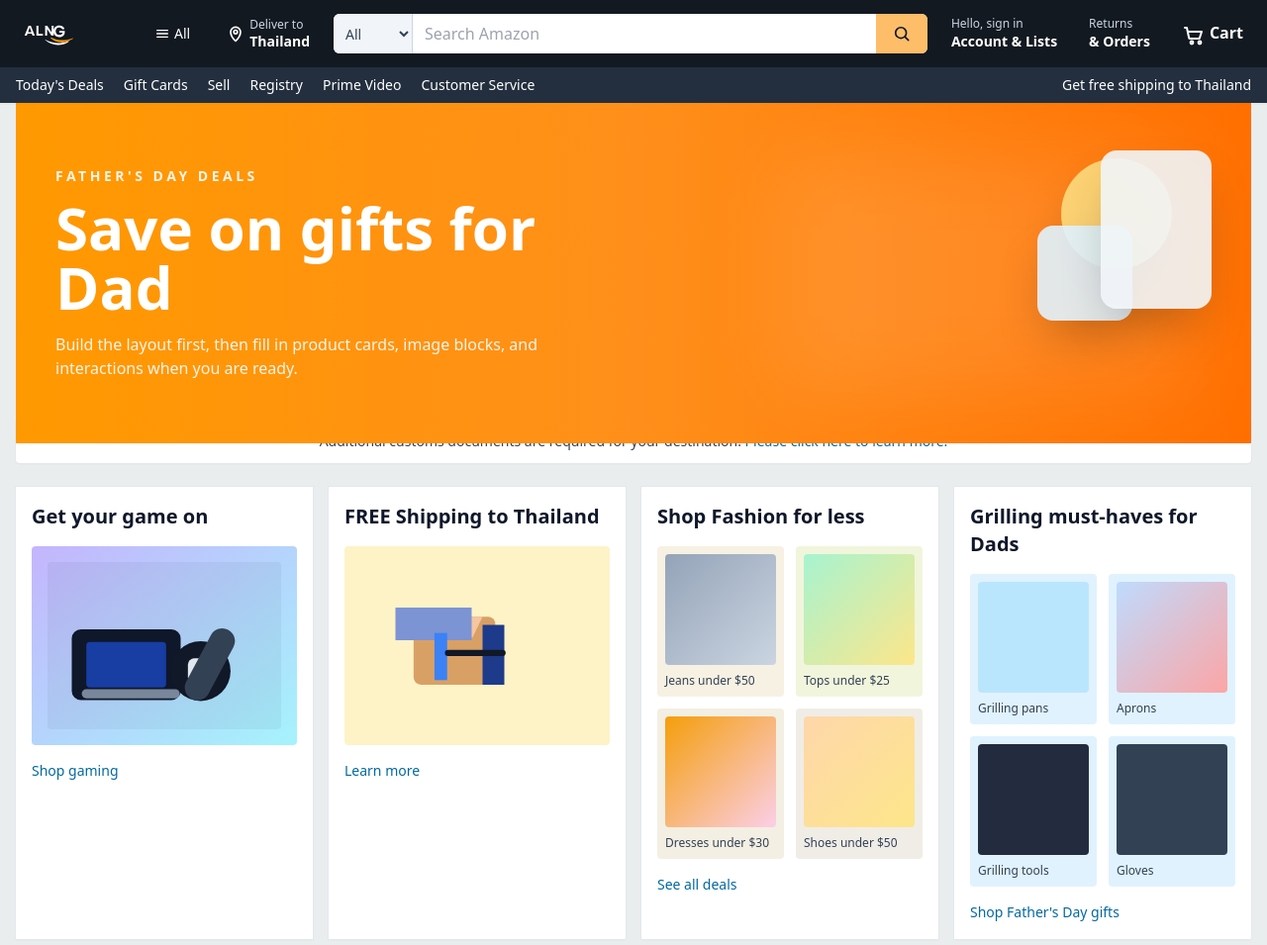
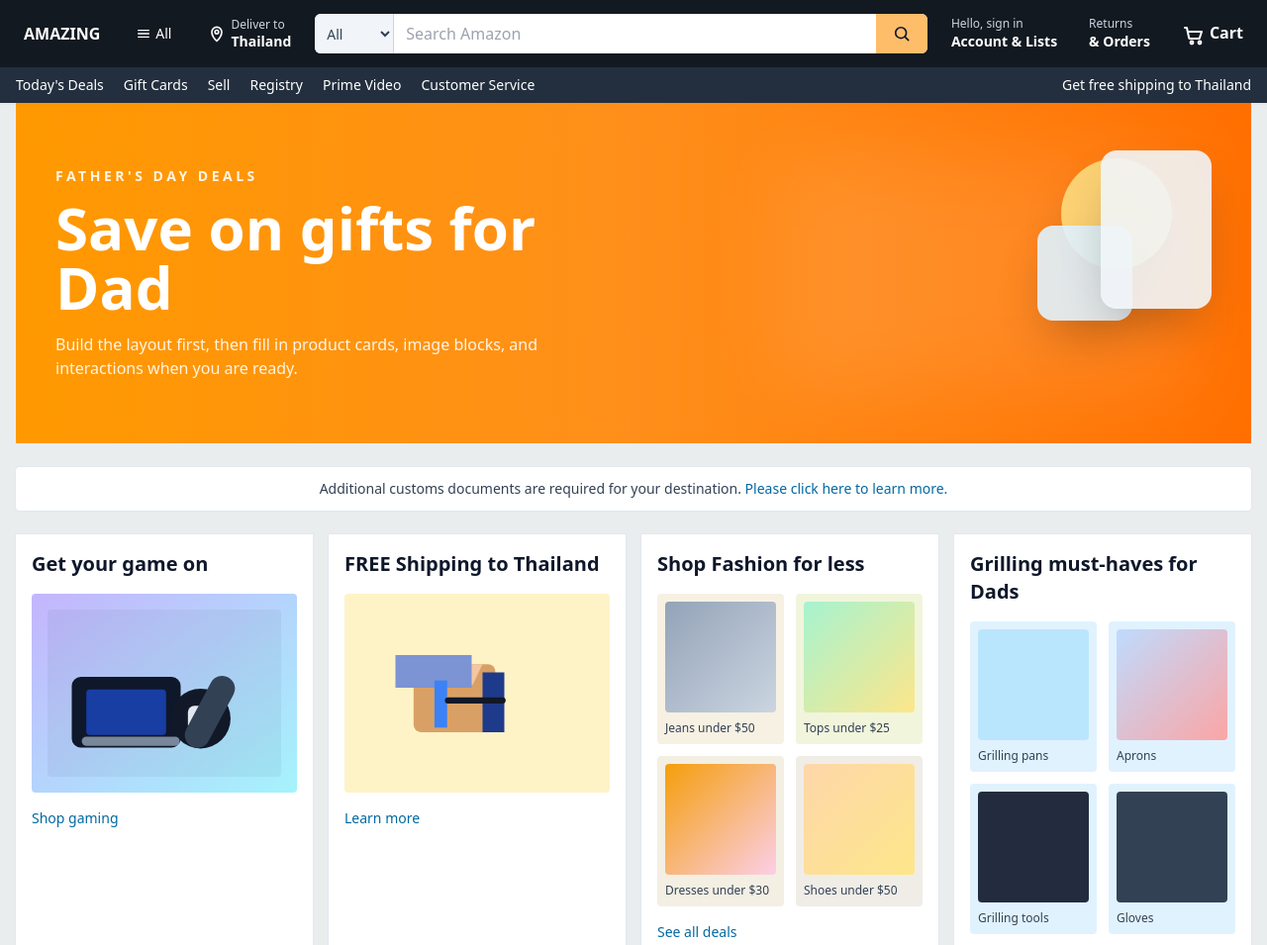
Before and after one commit to hazeco/CSI204, a plain HTML site: page w1/index.html in a window 1280 px wide. Shown: the top 955 px of the page at 99% size. Drawn offline with nearby package versions, Linux system fonts and the light colour scheme; a script that the page names is missing.

Commit message:
second change

```diff
--- a/w1/index.html
+++ b/w1/index.html
@@ -3,18 +3,14 @@
   <head>
     <meta charset="UTF-8" />
     <meta name="viewport" content="width=device-width, initial-scale=1.0" />
-    <title>Amazon Thailand</title>
+    <title>Amazing Thailand</title>
     <script src="https://cdn.tailwindcss.com"></script>
   </head>
   <body class="min-h-screen bg-[#eaeded] text-slate-900">
     <header class="bg-[#131921] text-white shadow-sm">
       <div class="mx-auto flex max-w-[1500px] items-center gap-3 px-4 py-3 md:gap-4">
-        <a href="#" class="flex shrink-0 items-center gap-1 rounded px-2 py-1 hover:ring-1 hover:ring-white/40">
-          <svg viewBox="0 0 120 36" class="h-8 w-24" aria-label="amazon">
-            <path fill="#ffffff" d="M22.6 26.3c-3.6 2.6-8.8 4-13.3 4-6.3 0-12-2.4-16.3-6.4-.3-.2 0-.6.3-.4 4.6 2.7 10.3 4.3 16.2 4.3 4 0 8.4-.8 12.7-2.5.7-.3 1.2.5.4 1z" transform="translate(34 2)"/>
-            <path fill="#ff9900" d="M14.3 25.8c-.4.3-.3.7.1.6 4.7-.6 9.8-2.4 13.6-4.7.5-.3.1-1.1-.4-.9-4.2 1.5-8.7 2.4-12.8 2.4-5.2 0-10.1-1.2-14.1-3.2-.6-.3-1 .4-.5.8 3.7 3.4 8.8 5.1 14.1 5z" transform="translate(34 3)"/>
-            <path fill="#ffffff" d="M1 20.5 6.1 7.9h2.8L14 20.5h-2.9l-1-2.6H4.8l-1 2.6H1zm4.5-4.5h4.2L7.5 10zM16 20.5V7.9h2.6v10.3h5.6v2.3H16zm11 0V7.9h2.6l5.6 8.5V7.9h2.5v12.6H35l-5.5-8.4v8.4H27zm17.8-12.8c3.6 0 5.8 1.7 6.7 4.4l-2.7.7c-.5-1.5-1.8-2.7-4-2.7-2.7 0-4.5 2-4.5 4.8s1.7 4.8 4.5 4.8c2.2 0 3.7-1.2 4.3-3h-4.2v-2.2h6.9v1.5c0 4.1-3 6.3-7 6.3-4.3 0-7.2-3-7.2-7.4 0-4.3 3-7.2 7.2-7.2z"/>
-          </svg>
+        <a href="#" class="text-bold font-bold flex shrink-0 items-center gap-1 rounded px-2 py-1 hover:ring-1 hover:ring-white/40">
+          AMAZING
         </a>
 
         <button class="hidden items-center gap-1 rounded px-3 py-2 text-sm hover:ring-1 hover:ring-white/40 md:flex">
@@ -103,7 +99,7 @@
         </div>
       </section>
 
-      <div class="-mt-6 rounded bg-white px-4 py-3 text-center text-sm text-slate-700 shadow-sm ring-1 ring-slate-200">
+      <div class="mt-6 rounded bg-white px-4 py-3 text-center text-sm text-slate-700 shadow-sm ring-1 ring-slate-200">
         Additional customs documents are required for your destination. <a href="#" class="text-sky-700 hover:underline">Please click here to learn more.</a>
       </div>
 
```
